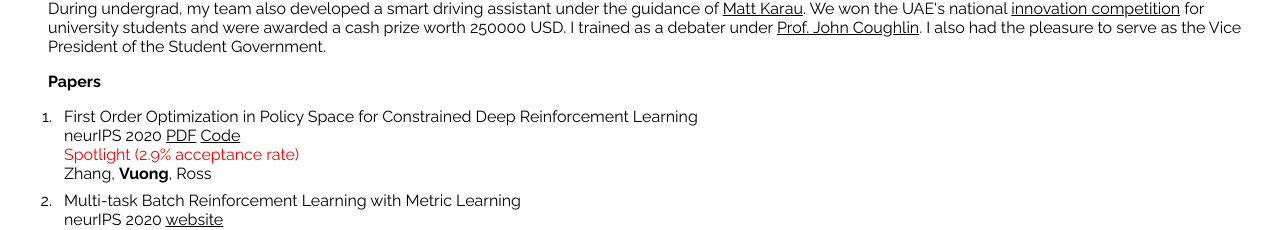
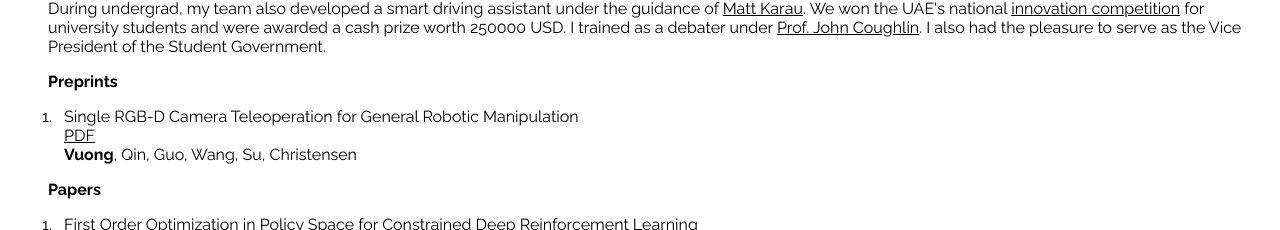
Before and after one commit to quanvuong/quanvuong.github.io, a React (Create React App) app: page / in a window 1280 px wide. Shown: the part 462-692 px from the top of the page. Built offline with nearby package versions, Linux system fonts and the light colour scheme.

Commit message:
add rgbd teleop

```diff
--- a/src/Papers.js
+++ b/src/Papers.js
@@ -11,6 +11,23 @@ class Papers extends Component {
 
     return (
       <div className="Papers">
+
+        <div className="PaperHeader">Preprints</div>
+
+        <div>
+          <ol>
+            <li>
+              <div className="OnePaper">
+                <div>Single RGB-D Camera Teleoperation for General Robotic Manipulation</div>
+                <div><a href="https://arxiv.org/abs/2106.14396">PDF</a> </div>
+                <div> <strong>Vuong</strong>, Qin, Guo, Wang, Su, Christensen </div>
+              </div>
+            </li>
+
+          </ol>
+        </div>
+
+
         <div className="PaperHeader">Papers</div>
 
         <div>
```
